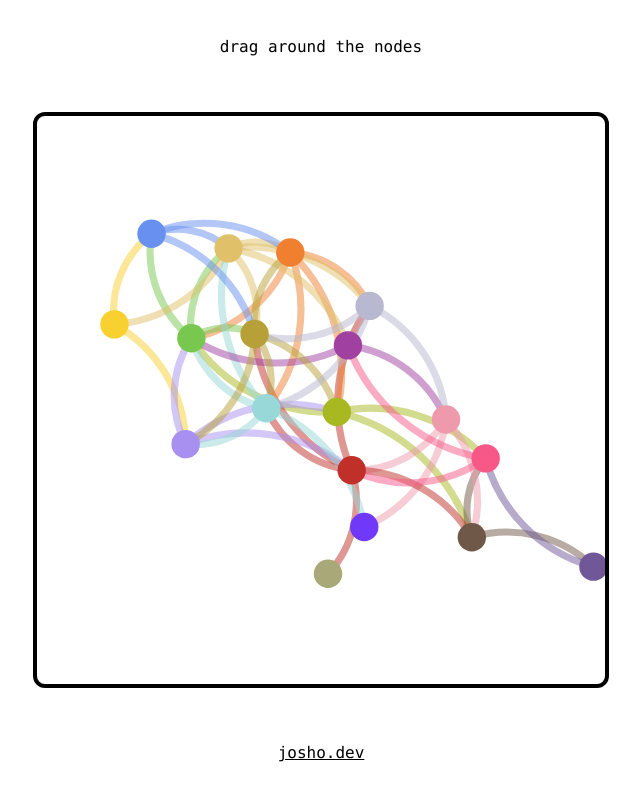
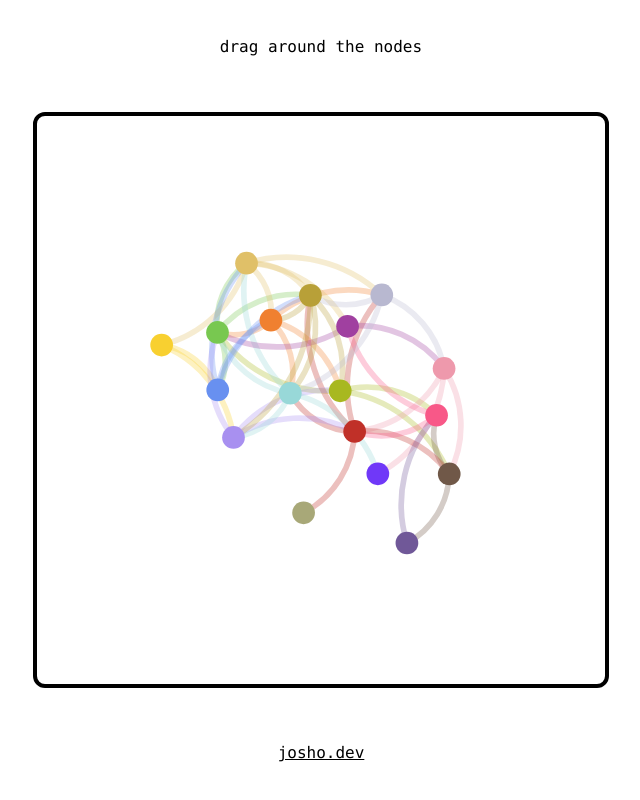
Before and after one commit to joshwashywash/poketypes, a Svelte app: page / in a window 1280 px wide. Shown: the whole page, without its empty margins (319-959 px from the left). Built offline with nearby package versions, Linux system fonts and the light colour scheme.

Commit message:
some tweaks to make it a little simpler

```diff
--- a/src/App.svelte
+++ b/src/App.svelte
@@ -2,7 +2,8 @@
 	import poketypes from '$lib/poketypes.json';
 	import type { SimulationLinkDatum, SimulationNodeDatum } from 'd3-force';
 	import {
-		forceCenter,
+		forceX,
+		forceY,
 		forceLink,
 		forceManyBody,
 		forceSimulation,
@@ -20,7 +21,7 @@
 	type Link = SimulationLinkDatum<Node>;
 
 	const radius = 100;
-	const r = radius / 20;
+	const r = radius / 25;
 	const strokeWidth = r / 2;
 	const diameter = 2 * radius;
 	const viewBox = [-radius, diameter].flatMap(i => [i, i]).join(' ');
@@ -41,8 +42,9 @@
 	let linkies: ForcedLink[] = [];
 
 	const sim = forceSimulation<Node, Link>(nodes)
-		.force('center', forceCenter())
-		.force('collide', forceManyBody())
+		.force('x', forceX())
+		.force('y', forceY())
+		.force('charge', forceManyBody())
 		.force(
 			'links',
 			forceLink<Node, Link>(links).id(d => d.id)
@@ -59,11 +61,6 @@
 	};
 
 	let heldNode: Node = null;
-
-	const createClamp = (min: number, max: number) => (x: number) =>
-		Math.min(Math.max(x, min), max);
-
-	const clamp = createClamp(-radius, radius);
 </script>
 
 <svelte:head>
@@ -83,8 +80,8 @@
 						currentTarget.getScreenCTM().inverse()
 					);
 
-					heldNode.fx = clamp(point.x);
-					heldNode.fy = clamp(point.y);
+					heldNode.fx = point.x;
+					heldNode.fy = point.y;
 				}
 			}}
 			on:pointerup={() => {
@@ -103,7 +100,7 @@
 			<g stroke-width={strokeWidth}>
 				{#each linkies as { source, target }}
 					<path
-						stroke-opacity={source.id === heldNode?.id ? 1 : 0.5}
+						stroke-opacity={source.id === heldNode?.id ? 1 : 0.3}
 						stroke={colors.get(source.id) ?? 'transparent'}
 						d={createArcPath(source, target)}
 					/>
```
